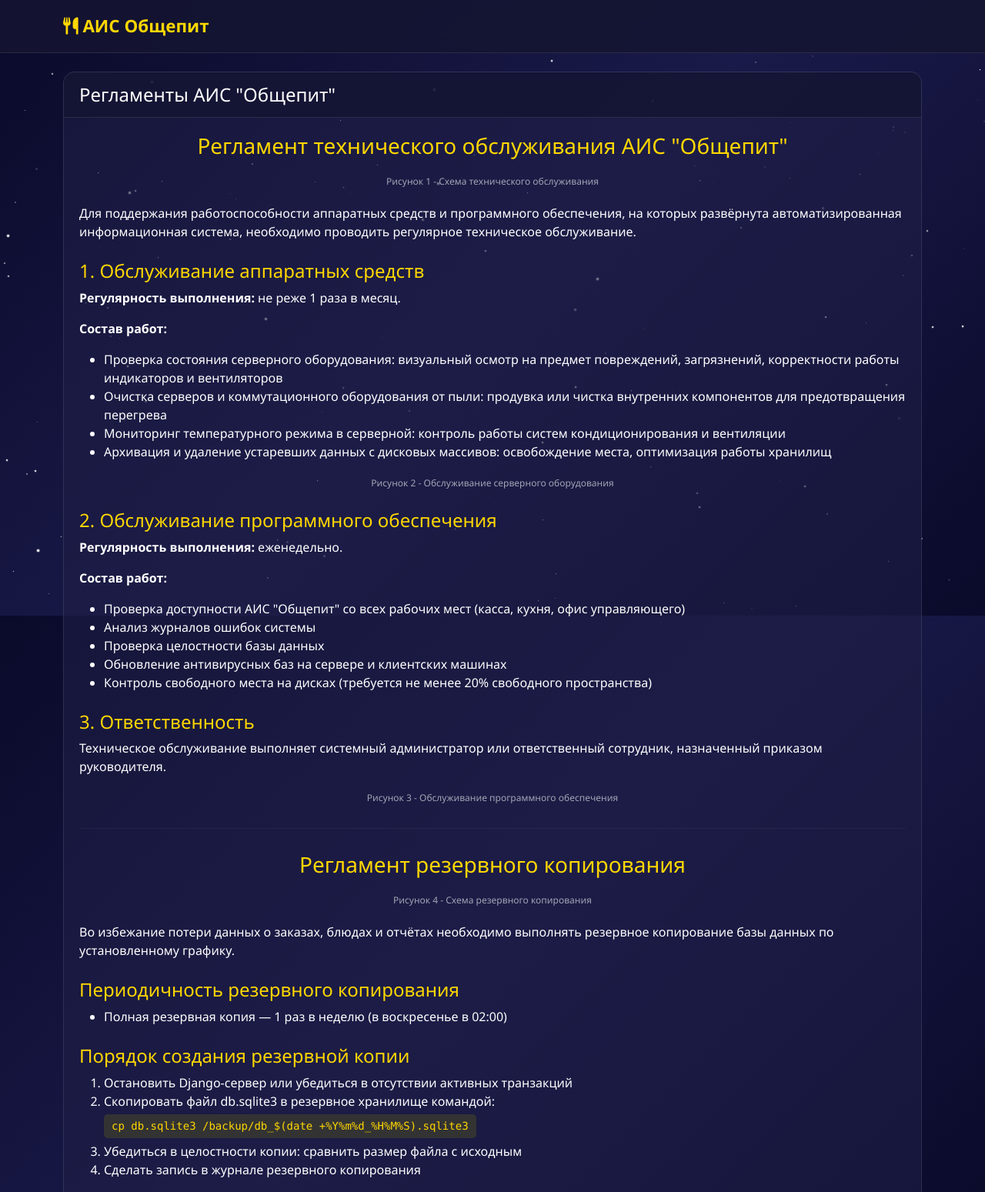
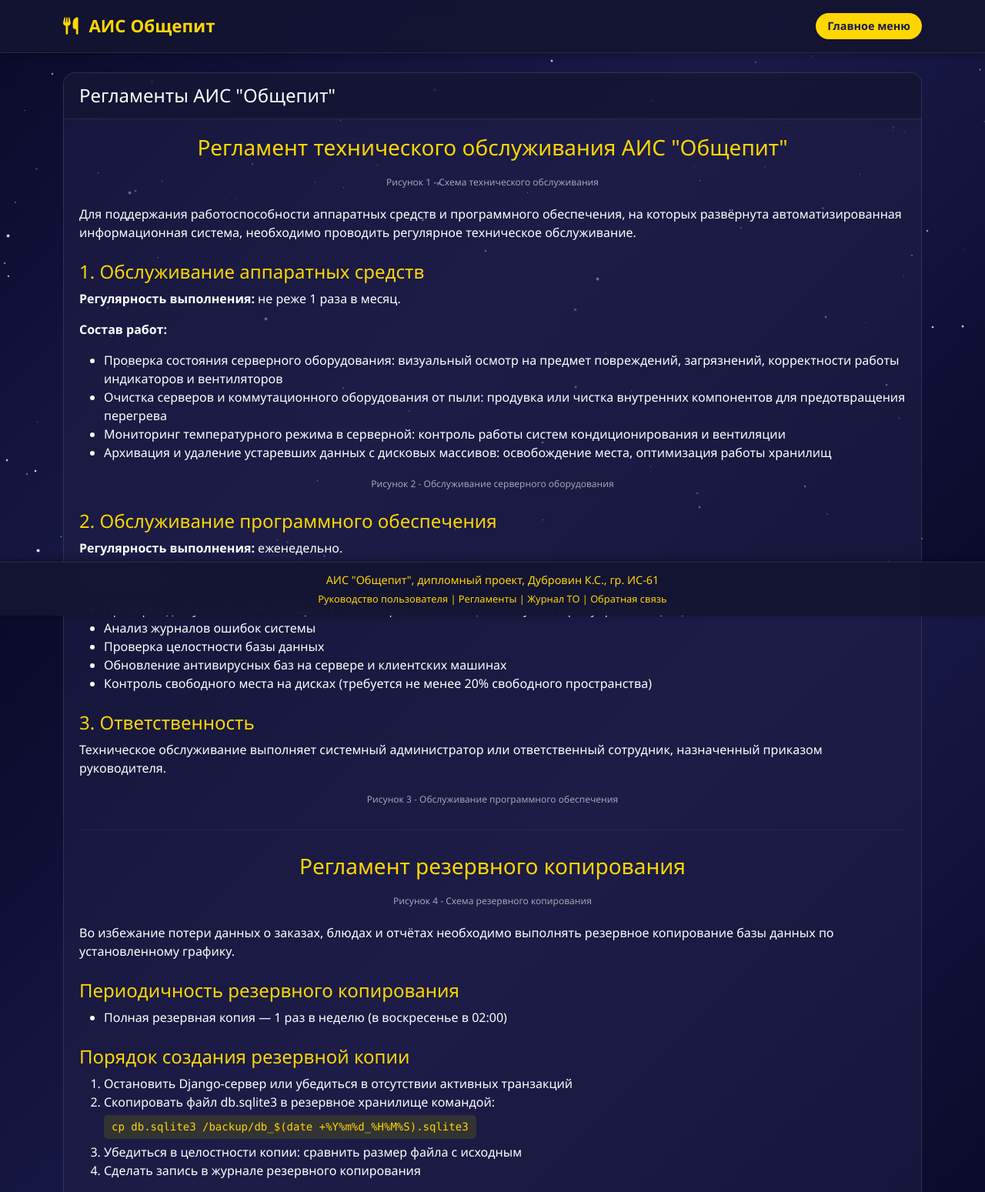
Before and after one commit to kotp2001/obshepit-ais-fixed, a Django app: page /docs/ in a window 1280 px wide. Shown: the top 1549 px of the page at 77% size. Run offline with Django 4.2, Linux system fonts and the light colour scheme; parts of the project's set-up code (start-up, migrations or seed data) failed here and were passed over.

Commit message:
Update base.html

```diff
--- a/templates/base.html
+++ b/templates/base.html
@@ -7,7 +7,6 @@
     <link href="https://cdn.jsdelivr.net/npm/bootstrap@5.3.0/dist/css/bootstrap.min.css" rel="stylesheet">
     <link rel="stylesheet" href="https://cdnjs.cloudflare.com/ajax/libs/font-awesome/6.4.0/css/all.min.css">
     <style>
-        /* === ГЛОБАЛЬНЫЕ СТИЛИ (ЕДИНЫЙ СТИЛЬ ДЛЯ ВСЕГО САЙТА) === */
         * {
             margin: 0;
             padding: 0;
@@ -22,10 +21,11 @@
             display: flex;
             flex-direction: column;
             overflow-x: hidden;
-            color: white;
+            padding-top: 70px;      /* отступ для фиксированной шапки */
+            padding-bottom: 100px;  /* отступ для фиксированного футера */
         }
 
-        /* Звёздное небо (фиксированное) */
+        /* Звёздное небо */
         .stars {
             position: fixed;
             top: 0;
@@ -35,6 +35,7 @@
             pointer-events: none;
             z-index: 0;
         }
+
         .star {
             position: absolute;
             background: white;
@@ -42,6 +43,7 @@
             opacity: 0;
             animation: twinkle 3s ease-in-out infinite;
         }
+
         @keyframes twinkle {
             0%, 100% { opacity: 0; transform: scale(1); }
             50% { opacity: 1; transform: scale(1.2); }
@@ -53,31 +55,37 @@
             flex: 1;
         }
 
-        /* Навигация (шапка) */
+        /* ===== ВЕРХНЯЯ ПЛАШКА (НАВИГАЦИЯ) — ФИКСИРОВАННАЯ ===== */
         .navbar {
-            background: rgba(20,20,50,0.9);
+            position: fixed;
+            top: 0;
+            left: 0;
+            right: 0;
+            z-index: 1030;
+            background: rgba(20,20,50,0.95);
             backdrop-filter: blur(10px);
             padding: 12px 0;
             border-bottom: 1px solid rgba(255,255,255,0.1);
+            box-shadow: 0 2px 10px rgba(0,0,0,0.3);
         }
+
+        .navbar .container {
+            display: flex;
+            justify-content: space-between;
+            align-items: center;
+        }
+
         .navbar-brand {
             font-size: 1.4rem;
             font-weight: bold;
             color: #ffd700 !important;
         }
-        .btn-logout {
-            background: #dc3545;
-            color: white;
-            border: none;
-            padding: 6px 16px;
-            border-radius: 20px;
-            font-size: 14px;
-            cursor: pointer;
-            transition: transform 0.1s ease;
+
+        .navbar-brand i {
+            margin-right: 8px;
         }
-        .btn-logout:hover { background: #c82333; transform: translateY(-1px); }
-        .btn-logout:active { transform: translateY(1px); }
 
+        /* Кнопка "Главное меню" */
         .main-menu-btn {
             background: #ffd700;
             color: #1a1a4a;
@@ -85,17 +93,40 @@
             border-radius: 20px;
             text-decoration: none;
             font-weight: bold;
-            font-size: 14px;
+            font-size: 0.9rem;
             transition: all 0.1s ease;
             display: inline-block;
+            border: none;
+            cursor: pointer;
         }
         .main-menu-btn:hover {
             background: #e6c200;
             transform: translateY(-1px);
             color: #1a1a4a;
         }
+        .main-menu-btn:active {
+            transform: translateY(1px);
+        }
 
-        /* Карточки */
+        .btn-logout {
+            background: #dc3545;
+            color: white;
+            border: none;
+            padding: 6px 16px;
+            border-radius: 20px;
+            font-size: 0.9rem;
+            cursor: pointer;
+            transition: transform 0.1s ease;
+        }
+        .btn-logout:hover {
+            background: #c82333;
+            transform: translateY(-1px);
+        }
+        .btn-logout:active {
+            transform: translateY(1px);
+        }
+
+        /* ===== КАРТОЧКИ ===== */
         .card {
             background: rgba(30,30,70,0.6);
             backdrop-filter: blur(10px);
@@ -115,7 +146,7 @@
             padding: 20px;
         }
 
-        /* Кнопки (все кнопки на сайте) */
+        /* ===== КНОПКИ ===== */
         .btn {
             border-radius: 25px;
             padding: 8px 20px;
@@ -124,7 +155,9 @@
             border: none;
             cursor: pointer;
         }
-        .btn:active { transform: scale(0.97); }
+        .btn:active {
+            transform: scale(0.97);
+        }
         .btn-warning {
             background: #ffd700;
             color: #1a1a4a;
@@ -161,12 +194,8 @@
             background: rgba(100,100,140,0.8);
             color: white;
         }
-        .btn-secondary:hover {
-            background: rgba(120,120,160,0.9);
-            transform: translateY(-1px);
-        }
 
-        /* Формы */
+        /* ===== ФОРМЫ ===== */
         .form-control {
             background: rgba(50,50,100,0.8);
             border: 1px solid rgba(255,255,255,0.2);
@@ -184,11 +213,32 @@
         .form-label {
             color: #ffd700;
         }
-        .form-control::placeholder {
-            color: rgba(255,255,255,0.5);
+
+        /* ===== НИЖНЯЯ ПЛАШКА (ФУТЕР) — ФИКСИРОВАННАЯ ===== */
+        .footer {
+            position: fixed;
+            bottom: 0;
+            left: 0;
+            right: 0;
+            z-index: 1030;
+            background: rgba(20,20,50,0.95);
+            backdrop-filter: blur(10px);
+            padding: 12px 0;
+            text-align: center;
+            color: #ffd700;
+            font-size: 0.9rem;
+            border-top: 1px solid rgba(255,255,255,0.1);
+            box-shadow: 0 -2px 10px rgba(0,0,0,0.3);
+        }
+        .footer a {
+            color: #ffd700;
+            text-decoration: none;
+        }
+        .footer a:hover {
+            text-decoration: underline;
         }
 
-        /* Модальные окна */
+        /* ===== МОДАЛЬНЫЕ ОКНА ===== */
         .modal-content {
             background: rgba(20,20,60,0.95) !important;
             backdrop-filter: blur(10px);
@@ -204,25 +254,6 @@
             color: white;
         }
 
-        /* Футер */
-        .footer {
-            background: rgba(20,20,50,0.8);
-            margin-top: 40px;
-            padding: 15px;
-            text-align: center;
-            color: #ffd700;
-            font-size: 13px;
-            border-top: 1px solid rgba(255,255,255,0.1);
-        }
-        .footer a {
-            color: #ffd700;
-            text-decoration: none;
-        }
-        .footer a:hover {
-            text-decoration: underline;
-        }
-
-        /* Анимации */
         @keyframes fadeIn {
             from { opacity: 0; transform: translateY(20px); }
             to { opacity: 1; transform: translateY(0); }
@@ -231,7 +262,6 @@
             animation: fadeIn 0.4s ease forwards;
         }
 
-        /* Скроллбар */
         ::-webkit-scrollbar {
             width: 8px;
         }
@@ -243,19 +273,6 @@
             background: #ffd700;
             border-radius: 10px;
         }
-
-        /* Дополнительные утилиты */
-        .text-gold {
-            color: #ffd700;
-        }
-        .bg-dark-transparent {
-            background: rgba(0,0,0,0.3);
-        }
-
-        /* Убираем лишние эффекты у неактивных элементов (если нужно) */
-        .no-hover:hover {
-            transform: none !important;
-        }
     </style>
     {% block extra_css %}{% endblock %}
 </head>
@@ -263,11 +280,13 @@
     <div class="stars" id="stars"></div>
 
     <nav class="navbar">
-        <div class="container d-flex justify-content-between align-items-center">
+        <div class="container">
             <a class="navbar-brand" href="/">
                 <i class="fas fa-utensils"></i> АИС Общепит
             </a>
-            <div>
+            <div style="display: flex; align-items: center; gap: 10px;">
+                <!-- Кнопка "Главное меню" -->
+                <a href="/admin-panel/" class="main-menu-btn">Главное меню</a>
                 <button class="btn-logout" onclick="logout()" id="logout-btn" style="display: none;">Выйти</button>
             </div>
         </div>
@@ -279,8 +298,8 @@
 
     <div class="footer">
         <div class="container">
-            <p class="mb-0">АИС "Общепит", курсовой проект, Дубровин К.С., гр. ИС-61</p>
-            <p class="mb-0 mt-1" style="font-size: 11px;">
+            <p class="mb-0">АИС "Общепит", дипломный проект, Дубровин К.С., гр. ИС-61</p>
+            <p class="mb-0 mt-1" style="font-size: 0.8rem;">
                 <a href="/help/">Руководство пользователя</a> |
                 <a href="/docs/">Регламенты</a> |
                 <a href="/maintenance-log/">Журнал ТО</a> |
```
